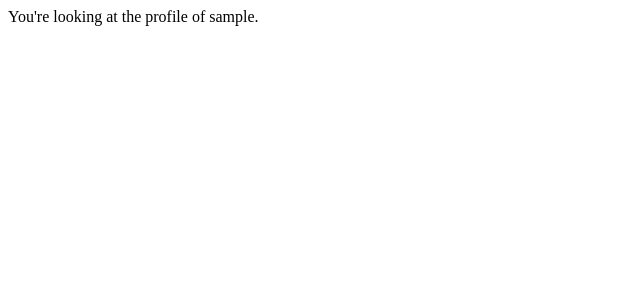
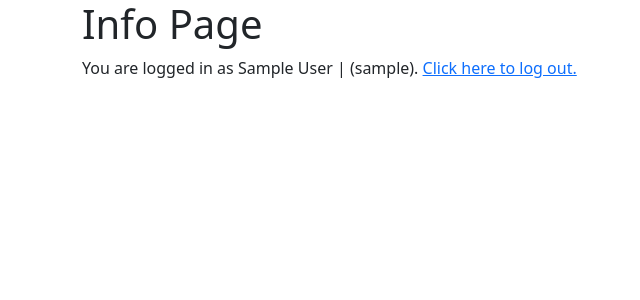
Before and after one commit to PaulStudios/PaulStudios-Website, a Django app: page /profiles/info/ in a window 1280 px wide. Shown: the top 300 px of the page, without its empty margins (0-640 px from the left). Run offline with Django 5.2, Linux system fonts and the light colour scheme; the visitor is signed in with stand-in values (Sample User, id 1).

Commit message:
Login Frontend done

```diff
--- a/src/profiles/templates/profiles/base.html
+++ b/src/profiles/templates/profiles/base.html
@@ -5,7 +5,7 @@
   <meta name="viewport" content="width=device-width, initial-scale=1, shrink-to-fit=no">
   <link href="https://cdn.jsdelivr.net/npm/bootstrap@5.0.2/dist/css/bootstrap.min.css" rel="stylesheet" integrity="sha384-EVSTQN3/azprG1Anm3QDgpJLIm9Nao0Yz1ztcQTwFspd3yD65VohhpuuCOmLASjC" crossorigin="anonymous">
 </head>
-<body>
+<body style="background-image: url('')">
   <div class="container">
     {% block content %}
     {% endblock %}
@@ -16,6 +16,6 @@
     var tooltipList = tooltipTriggerList.map(function (tooltipTriggerEl) {
       return new bootstrap.Tooltip(tooltipTriggerEl)
     })
-  </script>
+</script>
 </body>
 </html>
--- a/src/profiles/templates/profiles/info.html
+++ b/src/profiles/templates/profiles/info.html
@@ -1,10 +1,11 @@
-<!DOCTYPE html>
-<html lang="en">
-<head>
-    <meta charset="UTF-8">
-    <title>Title</title>
-</head>
-<body>
-
-</body>
-</html>
+{% extends 'profiles/base.html' %}
+{% block content %}
+<h1>Info Page</h1>
+{% if user.is_authenticated %}
+  You are logged in as {{ user }}.
+  <a href="{% url 'logout' %}">Click here to log out.</a>
+{% else %}
+  You are not logged in.
+  <a href="{% url 'login' %}">Click here to log in.</a>
+{% endif %}
+{% endblock %}
--- a/src/profiles/templates/profiles/logged_out.html
+++ b/src/profiles/templates/profiles/logged_out.html
@@ -1,8 +1,10 @@
 {% extends 'profiles/base.html' %}
 {% block content %}
-<div class="mx-auto text-primary" style="width: 200px;">
+<div class="mx-auto text-dark" style="width: 200px;">
 <h2>Logged out</h2>
 </div>
+<p>
 You have been successfully logged out.
-<a href="{% url 'login' %}" Click here to log in again.</a>
+<a href="{% url 'login' %}"> Click here to log in again.</a>
+</p>
 {% endblock %}
--- a/src/profiles/views.py
+++ b/src/profiles/views.py
@@ -18,7 +18,7 @@ def index(request):
 
 @login_required
 def detail(request):
-    return HttpResponse("You're looking at the profile of %s." % request.user.username)
+    return render(request,'profiles/info.html')
 
 @login_required
 def user_logout(request):
```
Also changed, not shown: src/profiles/templates/profiles/login.html (+17 -4 lines).
